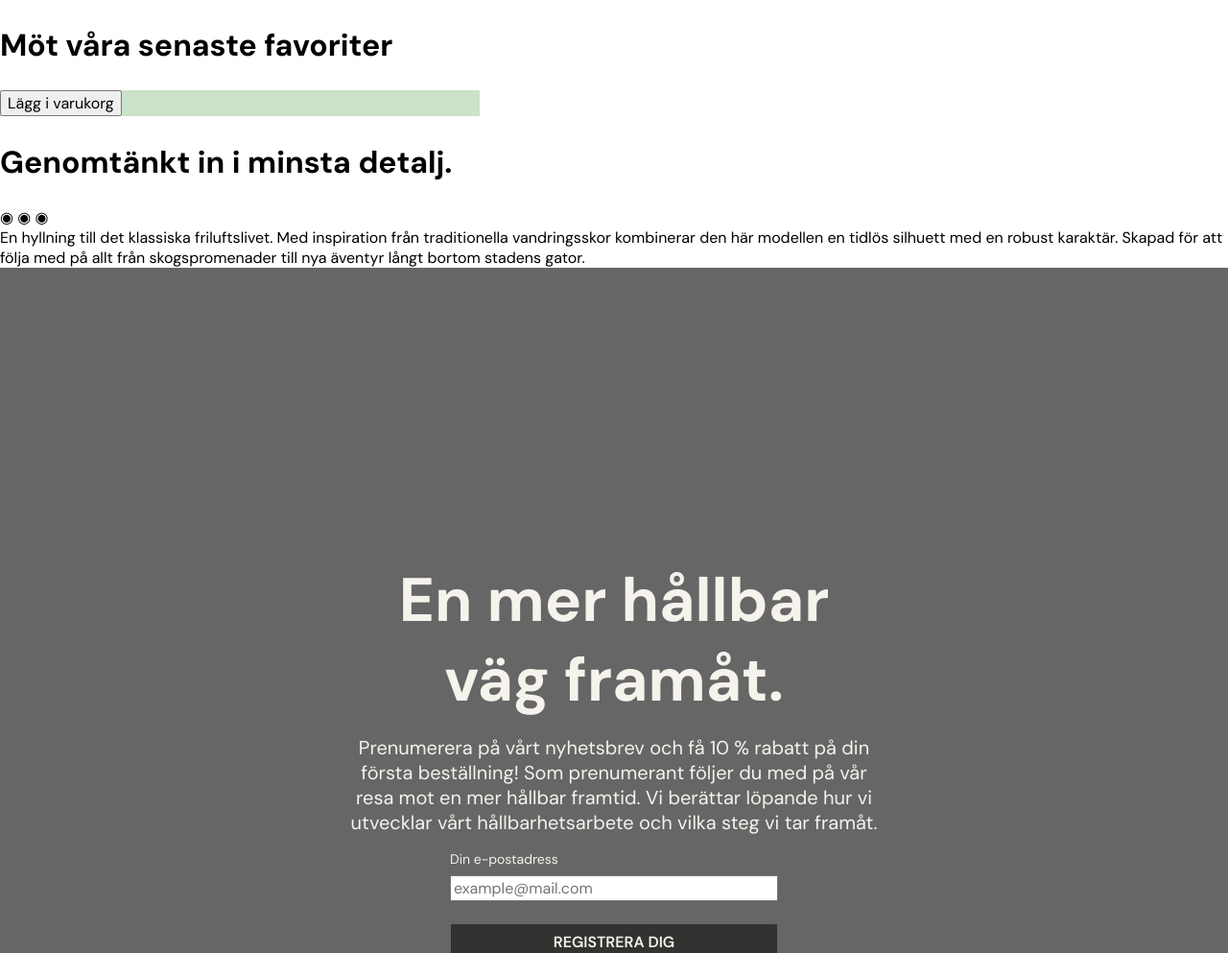
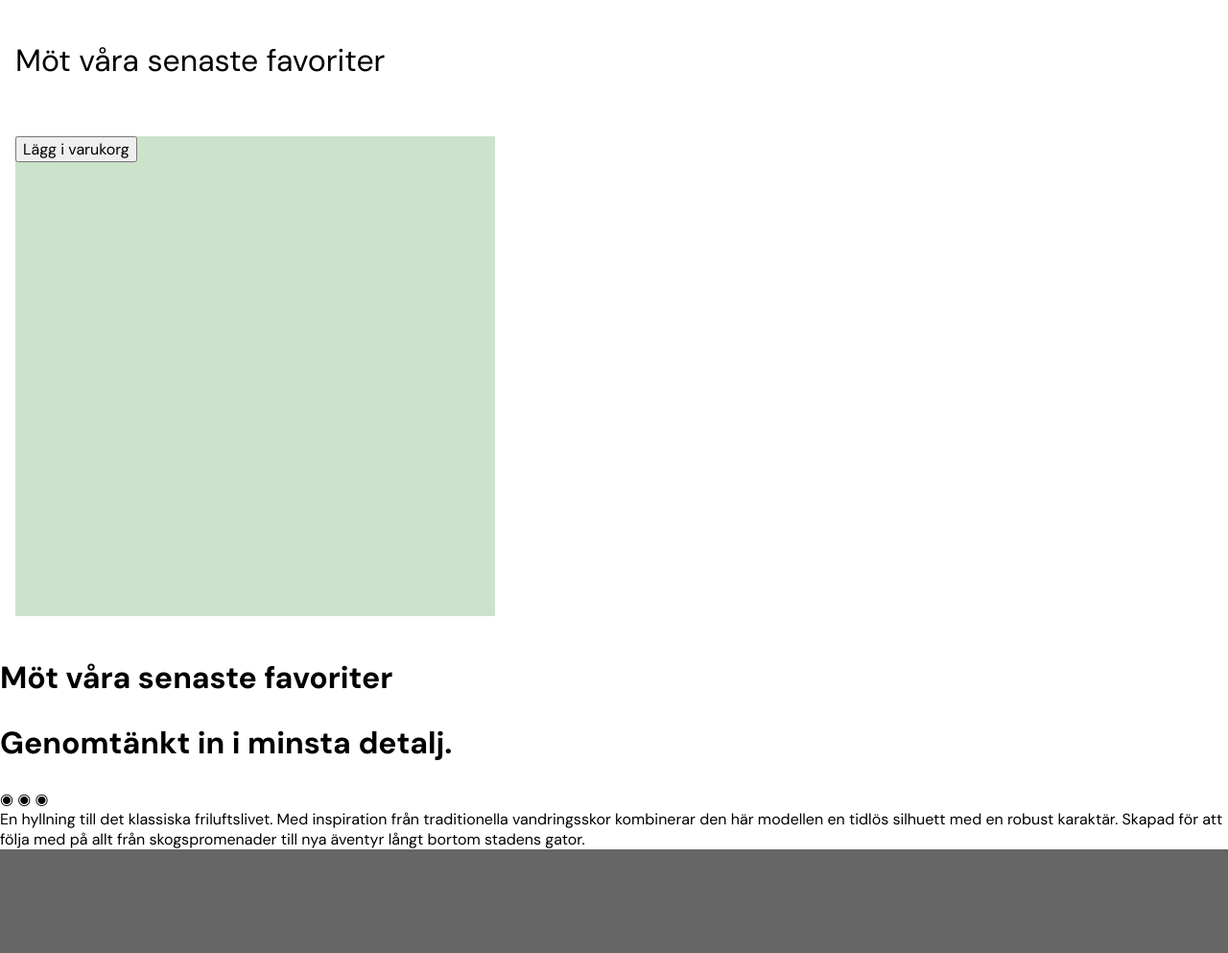
Before and after one commit to emmaemanilsson-cloud/spar-project-repo, a PHP site: page / in a window 1280 px wide. Shown: the part 1316-2309 px from the top of the page at 96% size. Run offline with PHP 8.4, Linux system fonts and the light colour scheme.

Commit message:
Update class-names in carousel.css

```diff
--- a/css/carousel.css
+++ b/css/carousel.css
@@ -1,43 +1,41 @@
 /* temporary styling for carousel */
-
-.placeholder-container {
+/* changed to updated class-names ex: from .placeholder-container to carousel-viewer*/
+.carousel-viewer {
   display: grid;
   grid-template-columns: 1fr;
   gap: var(--space-md);
   padding: var(--space-md);
 }
 
-.carousel-placeholder h2 {
+.section-carousel h2 {
   font-size: var(--font-size-xl);
   padding: var(--space-md);
   font-weight: var(--font-weight--semibold);
 }
 
-.placeholder-box {
-  aspect-ratio: 1 / 1;
-  background-color: #ccc;
-}
-
-.placeholder-box {
+/* container for product */
+figure {
   display: none;
   aspect-ratio: 1 / 1;
   background-color: #ccc;
 }
 
-.placeholder-box:first-child {
+figure:first-child {
   display: block;
 }
 
+/* desctop view */
 @media (min-width: 768px) {
-  .placeholder-container {
+  .carousel-viewer {
     grid-template-columns: repeat(3, 1fr);
   }
 
-  .placeholder-box {
+  figure {
     display: block;
   }
 }
 
+/* tests carousel */
 .slide {
   width: 500px;
 }
--- a/index.php
+++ b/index.php
@@ -29,9 +29,11 @@ require_once __DIR__ . '/data.php';
     <section class="section-carousel">
         <h2 class="carousel-heading">Möt våra senaste favoriter</h2>
 
-        <div class="carousel-view">
-            <div class="slide-container">
-                <!-- figure: container for images and info about each product -->
+        <div class="carousel-viewer">
+            <div class="slides-container">
+                <!-- implement loop through products-array in data.php -->
+                <!-- (consider: create functions, separate php-logic and html-structure more??) -->
+                <!-- figure: container for each product in slide-->
                 <figure>
                     <img class="slide" src="" alt="">
                     <!-- paragraph instead?? -->
@@ -48,6 +50,16 @@ require_once __DIR__ . '/data.php';
     </section>
 
 
+
+    <section class="carousel-placeholder">
+        <h2 class="carousel-heading">Möt våra senaste favoriter</h2>
+
+        <div class="placeholder-container">
+            <div class="placeholder-box"></div>
+            <div class="placeholder-box"></div>
+            <div class="placeholder-box"></div>
+        </div>
+    </section>
 
 
     <!-- i blickfånget -->
```
